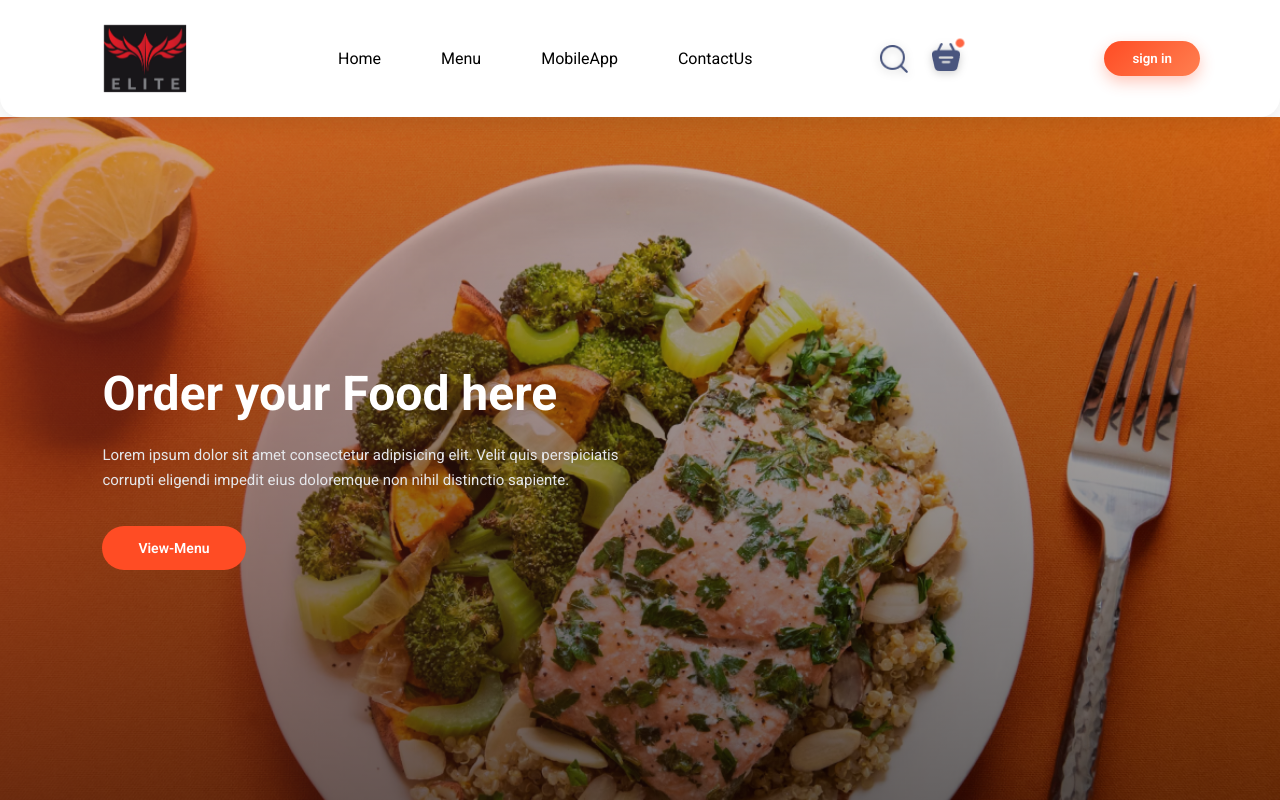
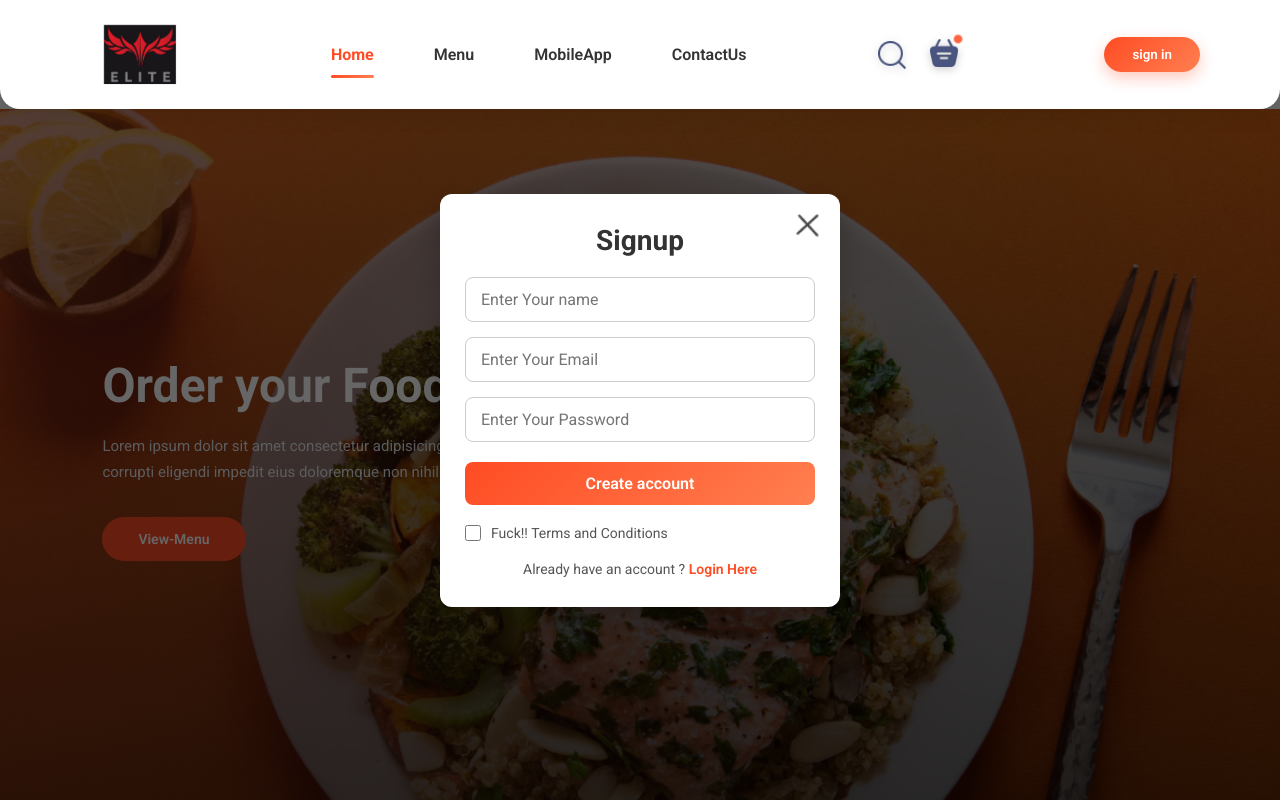
Before and after one commit to HiiamRaman/Food-Delivery, a React (Vite) app in the folder frontend/Food-Delivery/: page / in a window 1280 px wide. Both pictures are taken after a click on the button "sign in". Shown: the top 800 px of the page. Built offline with nearby package versions, Linux system fonts and the light colour scheme.

Commit message:
added login and updated its css

```diff
--- a/frontend/Food-Delivery/src/App.jsx
+++ b/frontend/Food-Delivery/src/App.jsx
@@ -6,15 +6,16 @@ import Home from './pages/Home/Home.jsx';
 import Cart from './pages/Cart/Cart.jsx'
 import PlaceOrder from './pages/PlaceOrder/PlaceOrder.jsx';
 import Footer from './components/Footer/Footer.jsx';
+import Login from './components/Login/Login.jsx';
 function App() {
-const[showLogin,setLogin]=useState(false);
+const[showLogin,setShowLogin]=useState(false);
 
   return (
     <>
-
+     {showLogin?<Login  setShowLogin={setShowLogin}/> :<> </>}
  <div className='app'>
 
-      <Navbar />
+      <Navbar  setShowLogin={setShowLogin}/>
       <Routes>
         <Route path='/' element={<Home/>} />
         <Route path='/cart' element={<Cart/>} />
--- a/frontend/Food-Delivery/src/components/Footer/Footer.jsx
+++ b/frontend/Food-Delivery/src/components/Footer/Footer.jsx
@@ -27,7 +27,7 @@ function Footer() {
                  <h2>Get in Touch </h2>
                  <ul>
                     <li>+977 9826518530</li>
-                    <li>contact@gmail.com</li>
+                    <li>contact_myfriend_aarav_chaulagain@gmail.com</li>
                  </ul>
             </div>
 
--- a/frontend/Food-Delivery/src/components/Login/Login.css
+++ b/frontend/Food-Delivery/src/components/Login/Login.css
@@ -0,0 +1,152 @@
+/* ---------- LOGIN OVERLAY ---------- */
+.login {
+    position: fixed;
+    top: 0;
+    left: 0;
+    width: 100%;
+    height: 100%;
+    background: rgba(0,0,0,0.6);
+    display: flex;
+    align-items: center;
+    justify-content: center;
+    z-index: 1000;
+    padding: 20px;
+    box-sizing: border-box;
+}
+
+/* ---------- LOGIN FORM CONTAINER ---------- */
+.login-container {
+    background: #fff;
+    border-radius: 12px;
+    width: 400px;
+    max-width: 100%;
+    padding: 30px 25px;
+    box-shadow: 0 10px 30px rgba(0,0,0,0.2);
+    display: flex;
+    flex-direction: column;
+    gap: 20px;
+    position: relative;
+    transition: all 0.3s ease;
+}
+
+.login-container h2 {
+    font-size: 28px;
+    font-weight: 700;
+    margin: 0;
+    text-align: center;
+    color: #333;
+}
+
+/* ---------- CLOSE ICON ---------- */
+.login-container img {
+    position: absolute;
+    top: 20px;
+    right: 20px;
+    width: 24px;
+    height: 24px;
+    cursor: pointer;
+    transition: transform 0.3s ease;
+}
+
+.login-container img:hover {
+    transform: rotate(90deg) scale(1.2);
+}
+
+/* ---------- INPUT FIELDS ---------- */
+.login-inputs {
+    display: flex;
+    flex-direction: column;
+    gap: 15px;
+}
+
+.login-inputs input {
+    padding: 12px 15px;
+    border-radius: 8px;
+    border: 1px solid #ccc;
+    font-size: 16px;
+    transition: all 0.3s ease;
+}
+
+.login-inputs input:focus {
+    outline: none;
+    border-color: #ff4c24;
+    box-shadow: 0 2px 10px rgba(255,76,36,0.2);
+}
+
+/* ---------- SUBMIT BUTTON ---------- */
+.login-container button {
+    padding: 12px;
+    border-radius: 8px;
+    border: none;
+    background: linear-gradient(135deg, #ff4c24, #ff7f50);
+    color: #fff;
+    font-weight: 600;
+    font-size: 16px;
+    cursor: pointer;
+    transition: all 0.3s ease;
+}
+
+.login-container button:hover {
+    transform: scale(1.05);
+    box-shadow: 0 6px 15px rgba(255,76,36,0.4);
+}
+
+/* ---------- TERMS & CONDITIONS ---------- */
+.login-condition {
+    display: flex;
+    align-items: center;
+    gap: 10px;
+    font-size: 14px;
+    color: #555;
+}
+
+.login-condition input[type="checkbox"] {
+    width: 16px;
+    height: 16px;
+    cursor: pointer;
+}
+
+/* ---------- SWITCH LOGIN/SIGNUP TEXT ---------- */
+.login-container p {
+    font-size: 14px;
+    text-align: center;
+    color: #555;
+}
+
+.login-container p span {
+    color: #ff4c24;
+    cursor: pointer;
+    font-weight: 600;
+    transition: color 0.3s ease;
+}
+
+.login-container p span:hover {
+    color: #ff7f50;
+}
+
+/* ---------- RESPONSIVE ---------- */
+@media (max-width: 500px) {
+    .login-container {
+        width: 100%;
+        padding: 25px 20px;
+    }
+
+    .login-container h2 {
+        font-size: 24px;
+    }
+
+    .login-inputs input {
+        font-size: 14px;
+        padding: 10px 12px;
+    }
+
+    .login-container button {
+        font-size: 14px;
+        padding: 10px;
+    }
+
+    .login-container img {
+        width: 22px;
+        height: 22px;
+    }
+}
--- a/frontend/Food-Delivery/src/components/Login/Login.jsx
+++ b/frontend/Food-Delivery/src/components/Login/Login.jsx
@@ -1,11 +1,49 @@
-import React from 'react'
-import './Login.css'
-function Login() {
+import React, { useState } from "react";
+import "./Login.css";
+import { assets } from "../../assets/assets";
+import App from "../../App";
+function Login({ setShowLogin }) {
+  const [currState, setCurrState] = useState("Signup");
   return (
-    <div>
+    <div className="login">
+      <form className="login-container">
+        <div className="login-title">
+          <h2>{currState}</h2>
+          <img
+            onClick={() => setShowLogin(false)}
+            src={assets.cross_icon}
+            alt=""
+          />
+        </div>
+        <div className="login-inputs">
+          {currState === "Login" ? (
+            <></>
+          ) : (
+            <input type="text" placeholder="Enter Your name" required />
+          )}
 
+          <input type="email" placeholder="Enter Your Email" required />
+          <input type="password" placeholder="Enter Your Password" required />
+        </div>
+        <button> {currState === "Signup" ? "Create account" : "Login"} </button>
+        <div className="login-condition">
+          <input type="checkbox" required />
+          <p>Fuck!! Terms and Conditions</p>
+        </div>
+        {currState === "Login" ? (
+          <p>
+            Create a new Account{" "}
+            <span onClick={() => setCurrState("Signup")}>Click Me</span>{" "}
+          </p>
+        ) : (
+          <p>
+            Already have an account ?{" "}
+            <span onClick={() => setCurrState("Login")}>Login Here</span>
+          </p>
+        )}
+      </form>
     </div>
-  )
+  );
 }
 
-export default Login
+export default Login;
--- a/frontend/Food-Delivery/src/components/Navbar/Navbar.css
+++ b/frontend/Food-Delivery/src/components/Navbar/Navbar.css
@@ -71,13 +71,27 @@
 
 
 
+
+
+
+
+
+
+
+
+
+
+
+
+
+
 /* ---------- NAVBAR CONTAINER ---------- */
 .navbar {
     display: flex;
     align-items: center;
     justify-content: space-between;
     padding: 1px 80px;
-    background: #ffffff;
+    background: #fff; /* cleaner modern background */
     box-shadow: 0 8px 20px rgba(0,0,0,0.08);
     border-radius: 0 0 20px 20px;
     position: sticky;
@@ -88,7 +102,7 @@
 
 /* ---------- LOGO ---------- */
 .navbar .logo {
-    width: 130px;
+    width: 120px;
     height: auto;
     cursor: pointer;
     transition: transform 0.3s ease;
@@ -105,7 +119,7 @@
     gap: clamp(25px, 5vw, 60px);
 }
 
-.navbar-menu li {
+.navbar-menu a {
     cursor: pointer;
     font-weight: 600;
     font-size: 16px;
@@ -115,13 +129,19 @@
     transition: all 0.3s ease;
 }
 
-.navbar-menu li:hover {
+/* Hover effect */
+.navbar-menu a:hover {
     color: #ff4c24;
     transform: translateY(-2px);
 }
 
 /* ---------- ACTIVE MENU ---------- */
-.navbar-menu li.active::after {
+.navbar-menu a.active {
+    color: #ff4c24; /* active text color */
+    font-weight: 700;
+}
+
+.navbar-menu a.active::after {
     content: "";
     position: absolute;
     bottom: -6px;
@@ -130,7 +150,7 @@
     height: 3px;
     background: linear-gradient(90deg, #ff4c24, #ff7f50);
     border-radius: 3px;
-    transition: width 0.3s ease;
+    transition: all 0.3s ease;
 }
 
 /* ---------- RIGHT ICONS ---------- */
@@ -218,9 +238,19 @@
         margin-top: 12px;
     }
 
+    .navbar-menu li {
+        font-size: 14px;
+        padding: 6px 0;
+    }
+
     .navbar-right {
         margin-top: 12px;
         width: 100%;
         justify-content: space-between;
     }
+
+    .navbar button {
+        width: 100%;
+        margin: 10px 0 0 0;
+    }
 }
--- a/frontend/Food-Delivery/src/components/Navbar/Navbar.jsx
+++ b/frontend/Food-Delivery/src/components/Navbar/Navbar.jsx
@@ -2,7 +2,7 @@ import React, { useState } from 'react'
 import {assets} from '../../assets/assets'
 import "./Navbar.css"
 import {Link} from 'react-router-dom'
-function Navbar() {
+function Navbar({setShowLogin}) {
   const [menu,setMenu] = useState("Home");
 
 
@@ -22,7 +22,7 @@ function Navbar() {
             <div className='dot'></div>
           </div>
       </div>
-      <button>sign in</button>
+      <button onClick={()=>setShowLogin(true)}>sign in</button>
 
 
 
```
